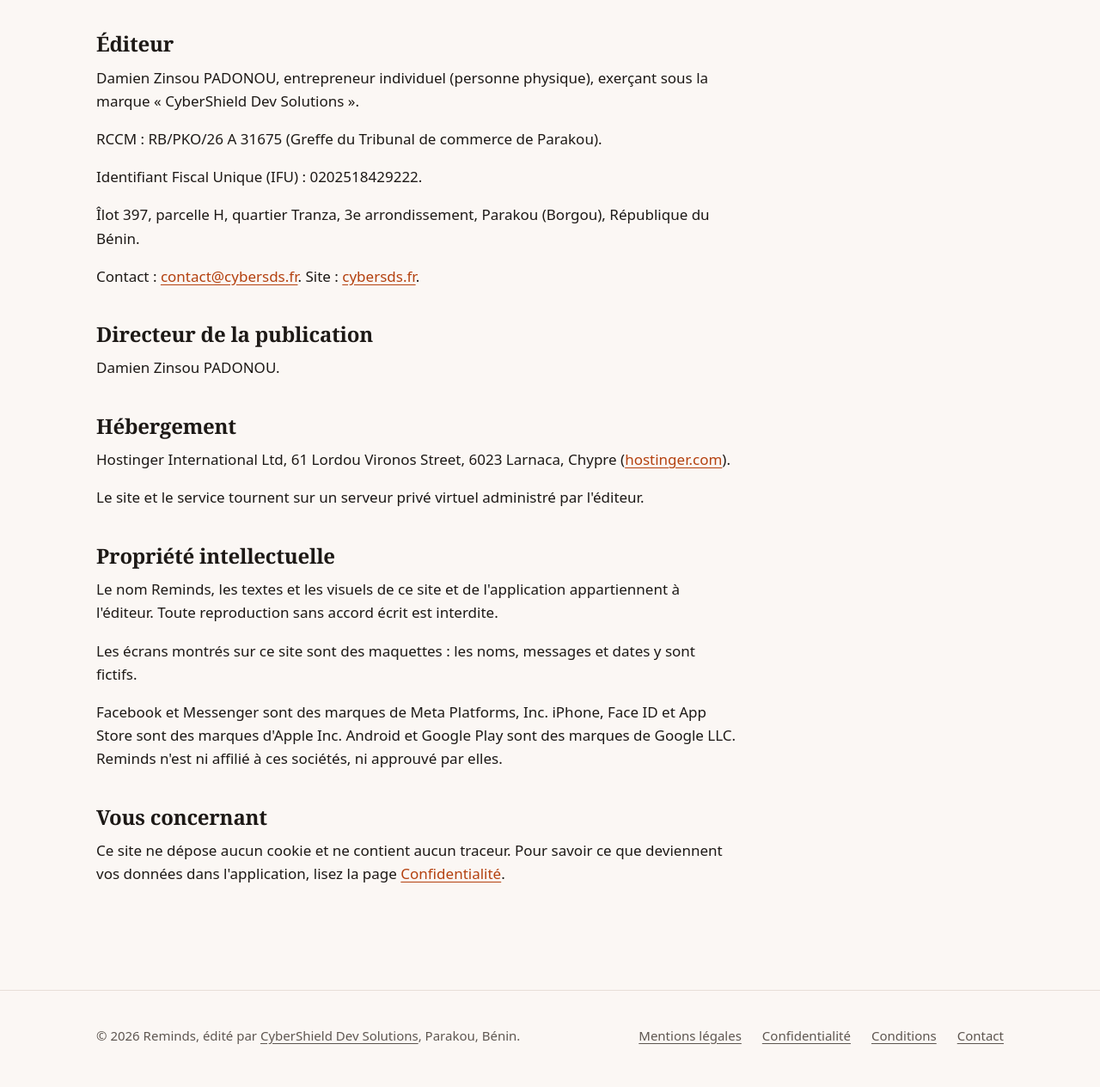
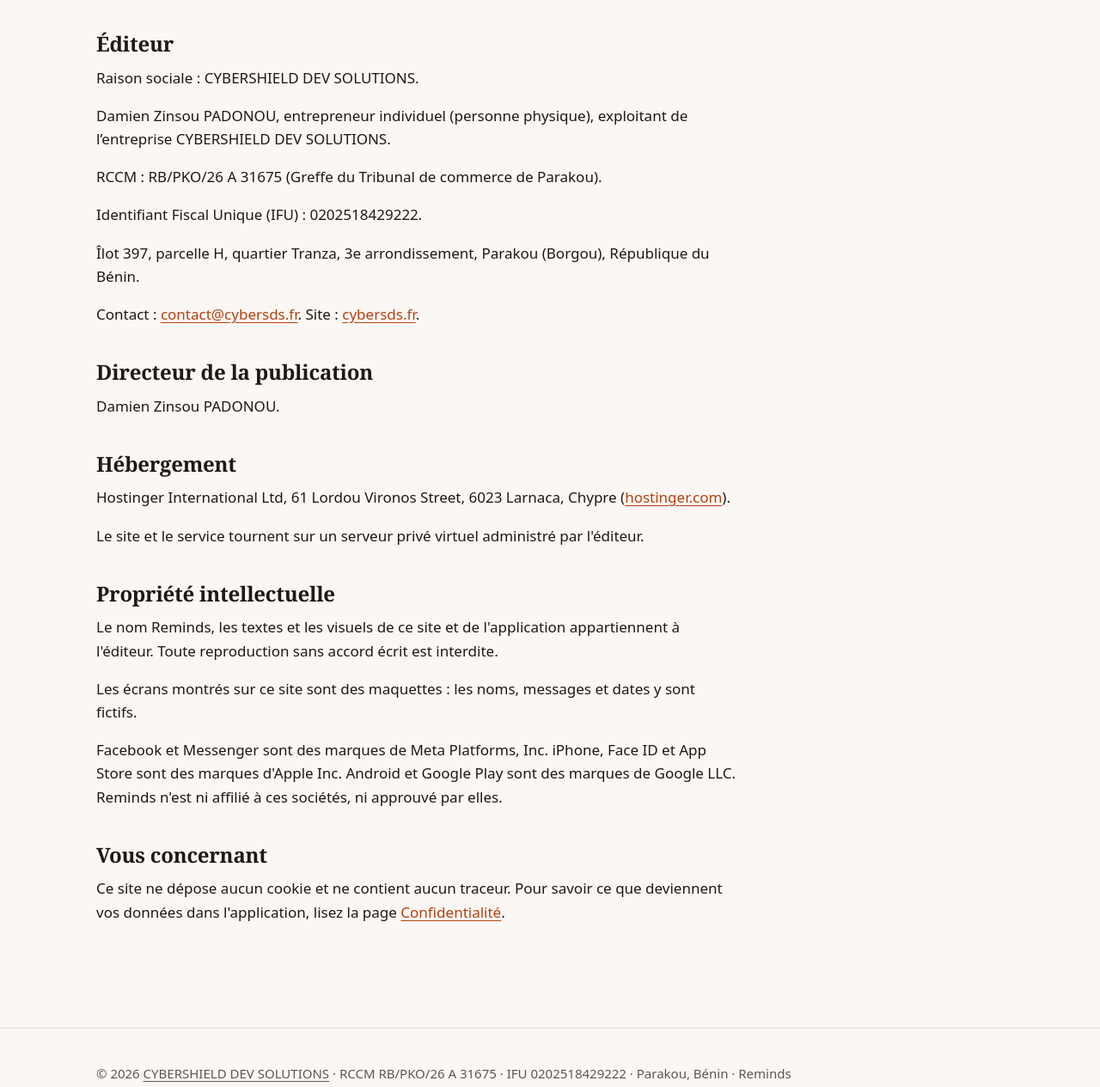
Before and after one commit to predator229/reminds_siteweb, a plain HTML site: page mentions-legales.html in a window 1280 px wide. Shown: the part 285-1550 px from the top of the page at 86% size. Drawn offline with Linux system fonts and the light colour scheme.

Commit message:
feat(legal): show legal business name CYBERSHIELD DEV SOLUTIONS

```diff
--- a/mentions-legales.html
+++ b/mentions-legales.html
@@ -53,7 +53,8 @@
         <h1>Qui édite ce service</h1>
         <p class="updated">Dernière mise à jour : 7 novembre 2026</p>
         <h2>Éditeur</h2>
-        <p>Damien Zinsou PADONOU, entrepreneur individuel (personne physique), exerçant sous la marque « CyberShield Dev Solutions ».</p>
+        <p>Raison sociale : CYBERSHIELD DEV SOLUTIONS.</p>
+        <p>Damien Zinsou PADONOU, entrepreneur individuel (personne physique), exploitant de l’entreprise CYBERSHIELD DEV SOLUTIONS.</p>
         <p>RCCM : RB/PKO/26 A 31675 (Greffe du Tribunal de commerce de Parakou).</p>
         <p>Identifiant Fiscal Unique (IFU) : 0202518429222.</p>
         <p>Îlot 397, parcelle H, quartier Tranza, 3e arrondissement, Parakou (Borgou), République du Bénin.</p>
@@ -82,7 +83,7 @@
 
   <footer class="site-footer">
     <div class="wrap">
-      <p>© 2026 Reminds, édité par <a href="https://cybersds.fr">CyberShield Dev Solutions</a>, Parakou, Bénin.</p>
+      <p>© 2026 <a href="https://cybersds.fr">CYBERSHIELD DEV SOLUTIONS</a> · RCCM RB/PKO/26 A 31675 · IFU 0202518429222 · Parakou, Bénin · Reminds</p>
       <nav aria-label="Informations légales">
         <ul>
           <li><a href="/mentions-legales.html">Mentions légales</a></li>
```
Also changed, not shown: 404.html (+1 -1 lines), conditions.html (+1 -1 lines), confidentialite.html (+1 -1 lines), index.html (+1 -1 lines).
